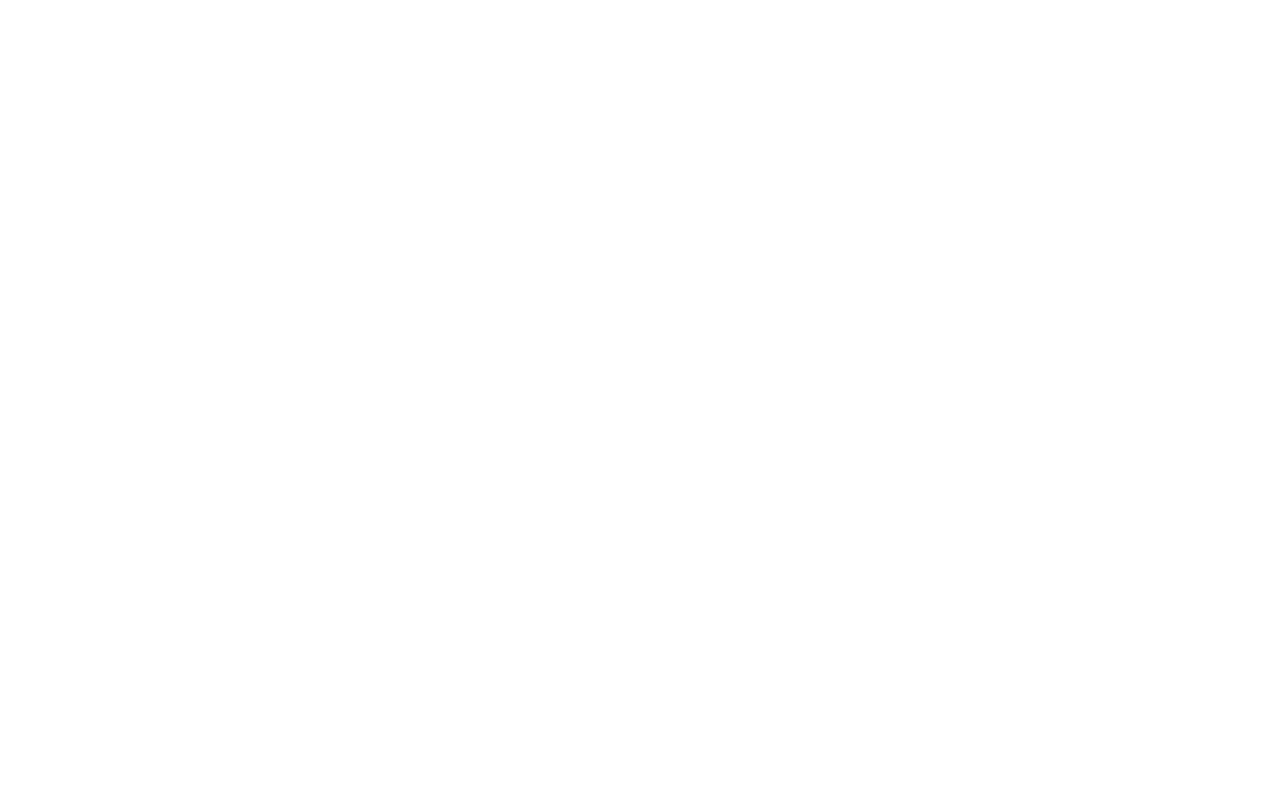
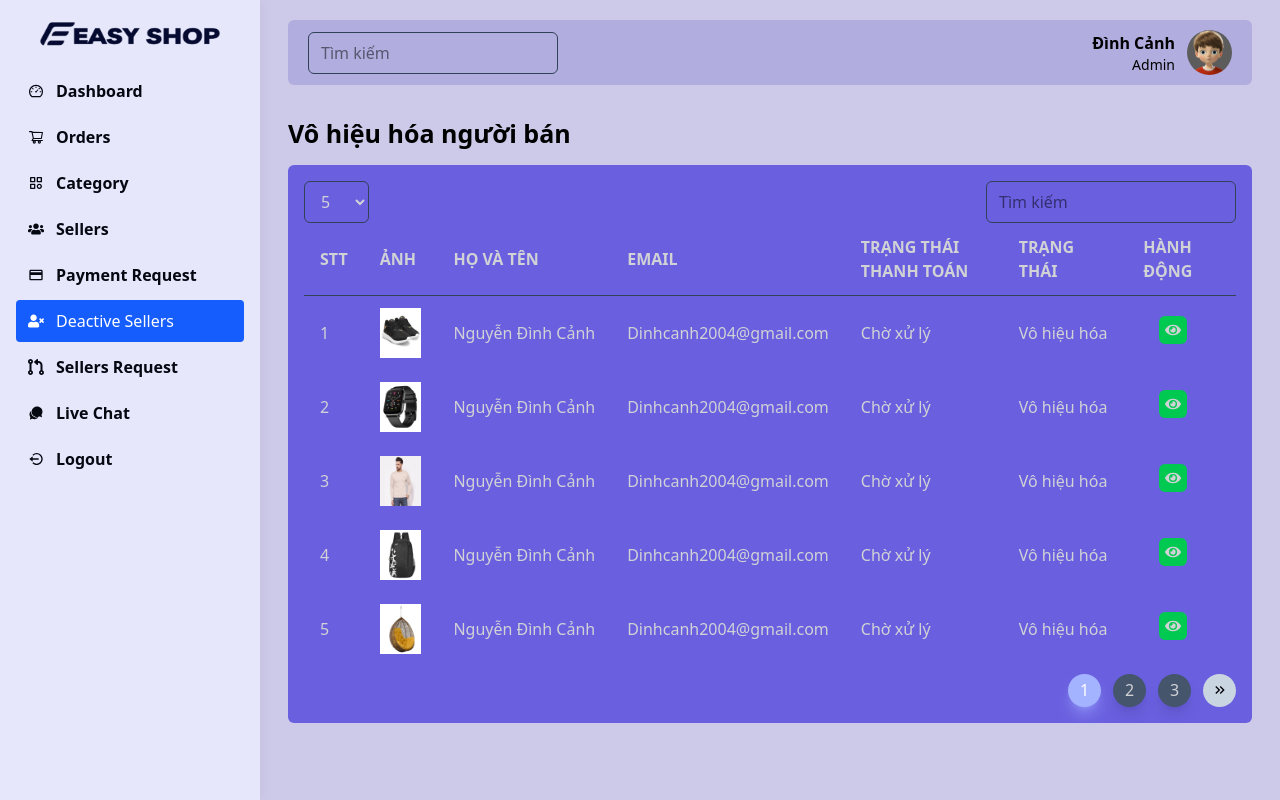
Before and after one commit to Dcanh204/ecommerce-dashboard, a React (Vite) app: page /admin/dashboard/deactive-sellers in a window 1280 px wide. Before the commit this address had no page. Built offline with nearby package versions, Linux system fonts and the light colour scheme.

Commit message:
feat: add deactive page UI

```diff
--- /dev/null
+++ b/src/pages/admin/DeactiveSellers.jsx
@@ -0,0 +1,69 @@
+import React, { useState } from 'react';
+import Pagination from '../../components/Pagination';
+import { Link } from 'react-router-dom';
+import { FaEye } from "react-icons/fa";
+const DeactiveSellers = () => {
+  const [currentPage, setCurrentPage] = useState(1)
+  const [parPage, setParPage] = useState(5);
+  const [searchValue, setSearchValue] = useState('');
+  return (
+    <div className='px-2 lg:px-7 pt-5'>
+      <h1 className='font-bold text-[25px] mb-3'>Vô hiệu hóa người bán</h1>
+      <div className='w-full bg-[#6a5fdf] rounded-md p-4'>
+        <div className='flex justify-between items-center'>
+          <select onChange={(e) => setParPage(parseInt(e.target.value))} className='px-3 py-2 border border-slate-700 outline-none rounded-md hover:border-indigo-400 text-[#d0d2d6] bg-[#6a5fdf]'>
+            <option value="5">5</option>
+            <option value="10">10</option>
+            <option value="15">15</option>
+            <option value="20">20</option>
+          </select>
+          <input onChange={(e) => setSearchValue(e.target.value)} className='w-[250px] px-3 py-2 border border-slate-700 rounded-md outline-none focus:border-indigo-400 bg-transparent' type="text" name='search' placeholder='Tìm kiếm' />
+        </div>
+        <div className='overflow-x-auto'>
+          <table className='w-full text-base text-left text-[#d0d2d6]'>
+            <thead className='uppercase border-b border-slate-700'>
+              <tr>
+                <th scope='col' className='py-3 px-4'>STT</th>
+                <th scope='col' className='py-3 px-4'>Ảnh</th>
+                <th scope='col' className='py-3 px-4'>Họ và tên</th>
+                <th scope='col' className='py-3 px-4'>Email</th>
+                <th scope='col' className='py-3 px-4'>Trạng thái thanh toán</th>
+                <th scope='col' className='py-3 px-4'>Trạng thái</th>
+                <th scope='col' className='py-3 px-4'>Hành động</th>
+
+              </tr>
+            </thead>
+            <tbody>
+              {[1, 2, 3, 4, 5].map((item, index) =>
+                <tr key={index}>
+                  <td scope='row' className='py-3 px-4 font-medium whitespace-nowrap'>{item}</td>
+                  <td scope='row' className='py-3 px-4 font-medium whitespace-nowrap'>
+                    <img className='w-[50px] h-[50px]' src={`/images/category/${item}.jpg`} alt="category" />
+                  </td>
+                  <td scope='row' className='py-3 px-4 font-medium whitespace-nowrap'>Nguyễn Đình Cảnh</td>
+                  <td scope='row' className='py-3 px-4 font-medium whitespace-nowrap'>Dinhcanh2004@gmail.com</td>
+                  <td scope='row' className='py-3 px-4 font-medium whitespace-nowrap'>Chờ xử lý</td>
+                  <td scope='row' className='py-3 px-4 font-medium whitespace-nowrap'>Vô hiệu hóa</td>
+                  <td scope='row' className='py-3 px-4 lg:px-8 font-medium whitespace-nowrap'>
+                    <Link className='inline-block p-[6px] bg-green-500 rounded-md hover:shadow-lg hover:bg-green-400/50 '><FaEye /></Link>
+                  </td>
+                </tr>
+              )}
+            </tbody>
+          </table>
+        </div>
+        <div className='w-full flex justify-end mt-2'>
+          <Pagination
+            pageNumber={currentPage}
+            setPageNumber={setCurrentPage}
+            totalItem={50}
+            parPage={parPage}
+            showItem={3}
+          />
+        </div>
+      </div>
+    </div>
+  );
+};
+
+export default DeactiveSellers;
--- a/src/router/routes/adminRoutes.jsx
+++ b/src/router/routes/adminRoutes.jsx
@@ -4,6 +4,9 @@
 const Category = lazy(() => import('../../pages/admin/Category'))
 const Sellers = lazy(() => import('../../pages/admin/Sellers'))
 const PaymentRequest = lazy(() => import('../../pages/admin/PaymentRequest'))
+const DeactiveSellers = lazy(() => import('../../pages/admin/DeactiveSellers'))
+const SellerRequest = lazy(() => import('../../pages/admin/SellerRequest'))
+const SellerDetails = lazy(() => import('../../pages/admin/SellerDetails'))
 export const adminRoutes = [
   {
     path: 'admin/dashboard',
@@ -30,4 +33,19 @@
     element: <PaymentRequest />,
     role: 'admin'
   },
+  {
+    path: 'admin/dashboard/deactive-sellers',
+    element: <DeactiveSellers />,
+    role: 'admin'
+  },
+  {
+    path: 'admin/dashboard/sellers-request',
+    element: <SellerRequest />,
+    role: 'admin'
+  },
+  {
+    path: 'admin/dashboard/sellers/:id',
+    element: <SellerDetails />,
+    role: 'admin'
+  },
 ]
```
